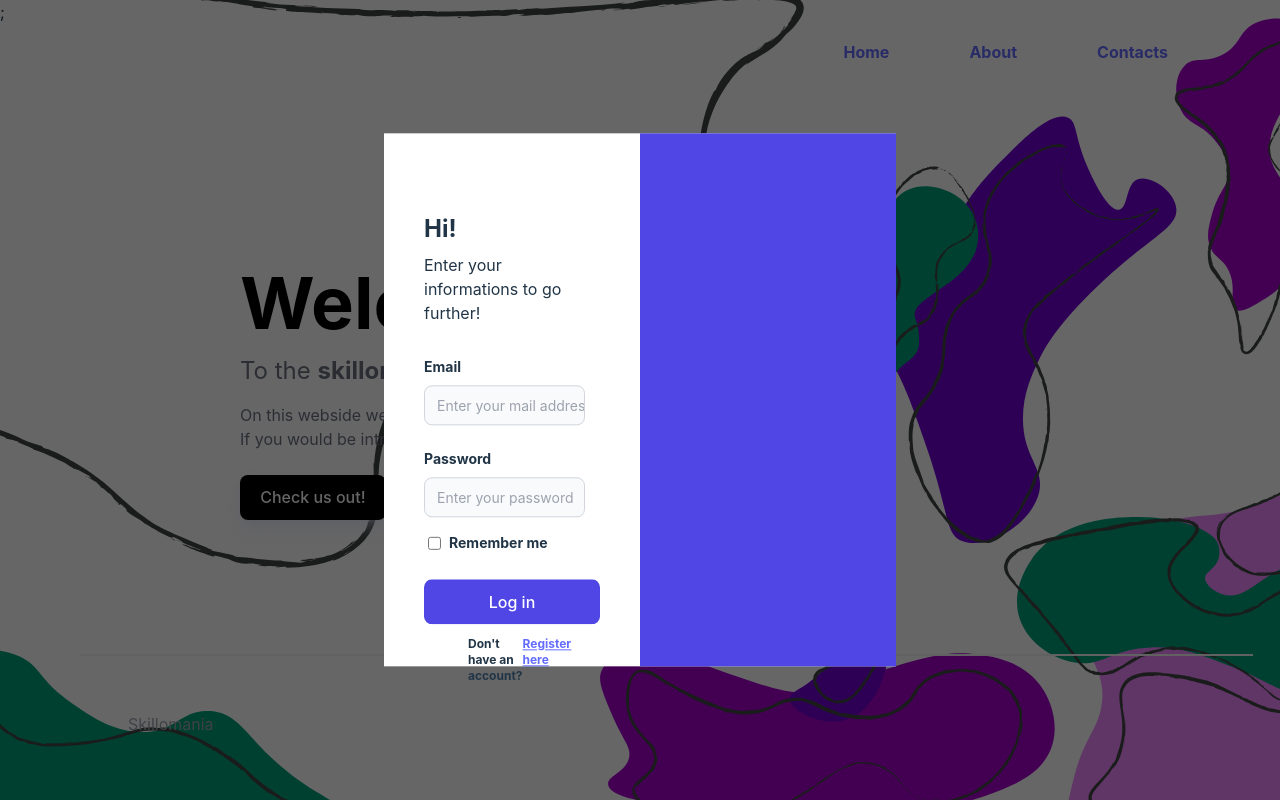
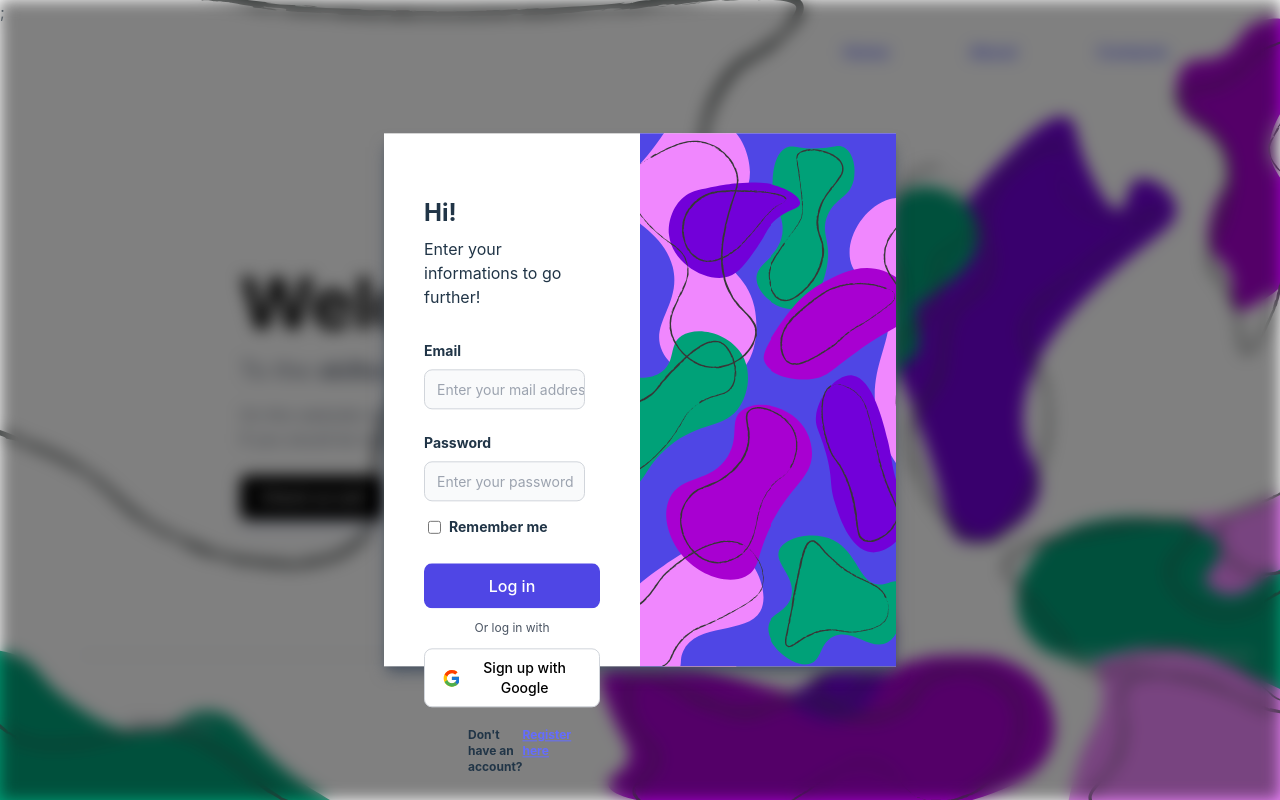
Before and after one commit to avemike/Skillomania, a React (Vite) app in the folder client/: page / in a window 1280 px wide. Built offline with nearby package versions, Linux system fonts and the light colour scheme.

Commit message:
add login bg and google login button

```diff
--- a/client/src/App.tsx
+++ b/client/src/App.tsx
@@ -4,6 +4,7 @@ import { WelcomePage } from "./pages/WelcomePage";
 import { About } from "./pages/About";
 import { Error } from "./pages/Error";
 import { ReactNode } from "react";
+import { Register } from "./pages/Register";
 
 function StandardPage({ page }: { page: ReactNode }) {
   return <StandardLayout>{page}</StandardLayout>;
@@ -22,6 +23,10 @@ const router = createBrowserRouter([
     path: "/*",
     element: <StandardPage page={<Error />} />,
   },
+  {
+    path: "/Register",
+    element: <StandardPage page={<Register />} />,
+  },
 ]);
 
 /**
--- /dev/null
+++ b/client/src/pages/Register.tsx
@@ -0,0 +1,13 @@
+/**
+ * Renders the Home component.
+ * @remarks
+ * WIP: Currently function as a placeholder for the homepage.
+ */
+export function Register() {
+  return (
+    <>
+      {" "}
+      <div>Register now</div>
+    </>
+  );
+}
--- a/client/src/pages/WelcomePage.tsx
+++ b/client/src/pages/WelcomePage.tsx
@@ -35,10 +35,10 @@ export function WelcomePage() {
           <p className="text-gray-400 pt-14 ml-12  ">Skillomania</p>
         </div>
       </div>
-      <div className="z-10 h-dvh w-svw absolute top-0 left-0 bg-black/60">
-        <div className="absolute z-20 h-2/3 w-2/5 bg-white top-1/2 left-1/2 transform -translate-x-1/2 -translate-y-1/2 flex ">
+      <div className="z-10 h-dvh w-svw absolute top-0 left-0 backdrop-blur backdrop-brightness-50">
+        <div className="absolute z-20 h-2/3 w-2/5 bg-white top-1/2 left-1/2 transform -translate-x-1/2 -translate-y-1/2 flex shadow-gray-600 shadow-lg ">
           <div className="h-full w-1/2 ">
-            <div className="flex flex-col m-10 mt-20">
+            <div className="flex flex-col m-10 mt-16">
               <h2 className=" text-2xl font-bold">Hi!</h2>
               <p className=" text-mid my-2">
                 Enter your informations to go further!
@@ -69,15 +69,22 @@ export function WelcomePage() {
                 </label>
               </div>
               <button className="bg-indigo-600 text-white">Log in</button>
+              <p className="text-xs text-gray-600 my-3 text-center">
+                Or log in with
+              </p>
+              <button className="bg-white text-black text-sm border-gray-300 mb-2 flex gap-2 justify-center items-center ">
+                <div className="bg-[url('./assets/google.svg')] h-5 w-5"></div>
+                <p>Sign up with Google</p>
+              </button>
               <div className="flex mt-3 justify-between px-11">
                 <p className="text-xs font-bold">Don't have an account?</p>
-                <a href="" className="text-xs font-bold underline">
+                <a href="/Register" className="text-xs font-bold underline">
                   Register here
                 </a>
               </div>
             </div>
           </div>
-          <div className="bg-indigo-600 h-full w-1/2"></div>
+          <div className="bg-[url('./assets/login.svg')] h-full w-1/2 bg-center bg-cover"></div>
         </div>
       </div>
     </>
```
Also changed, not shown: client/src/assets/google.svg (added), client/src/assets/login.svg (added).
